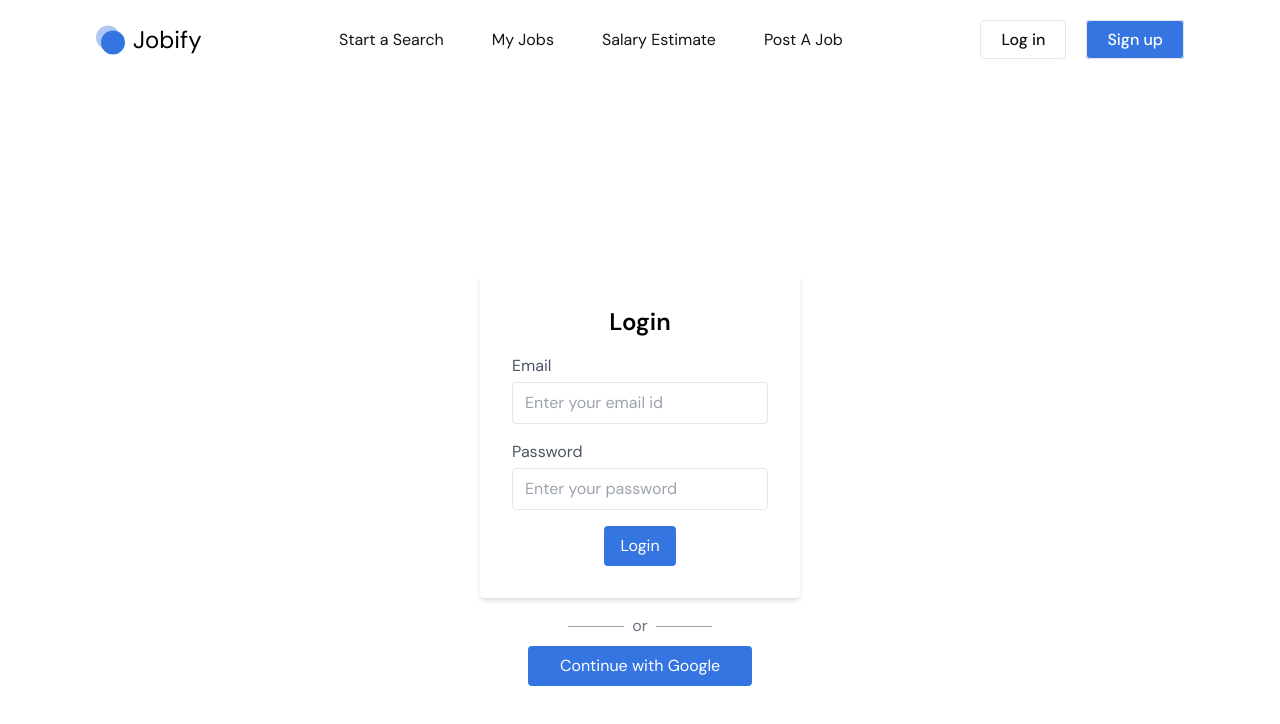
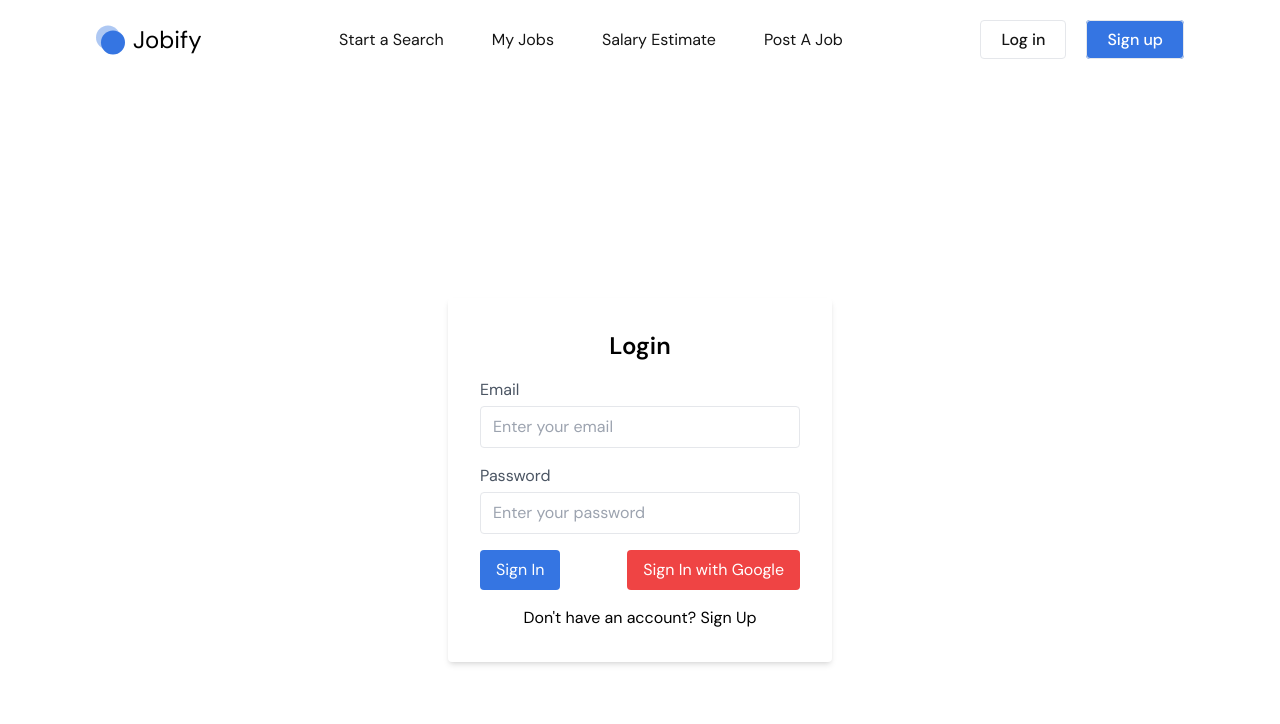
Before and after one commit to ashwinikrishnajirao/Jobify, a React (Vite) app in the folder job-portal-client/: page /login in a window 1280 px wide. Shown: the top 724 px of the page. Built offline with nearby package versions, Linux system fonts and the light colour scheme.

Commit message:
LOGIN setup

```diff
--- a/job-portal-client/src/Components/Login.jsx
+++ b/job-portal-client/src/Components/Login.jsx
@@ -1,50 +1,43 @@
-import React, {useState} from "react";
-import { GoogleAuthProvider, signInWithPopup } from "firebase/auth";
-import app from "../firebase/firebase.config";
+import React, { useState } from 'react';
+import { Link, useNavigate } from 'react-router-dom';
+import { signInWithEmailAndPassword, signInWithPopup, GoogleAuthProvider } from 'firebase/auth';
+import app from '../firebase/firebase.config';
 import { getAuth } from "firebase/auth";
-import { createUserWithEmailAndPassword } from "firebase/auth";
 
 const Login = () => {
-  const [email, setEmail] = useState("");
-  const [password, setPassword] = useState("");
+    const [email, setEmail] = useState('');
+    const [password, setPassword] = useState('');
+    const [errorMessage, setErrorMessage] = useState('');
+    const [isSigningIn, setIsSigningIn] = useState(false);
+    const auth = getAuth(app);
+    const navigate = useNavigate(); // Use navigate hook
 
-  const validCredentials = {
-    'ashwinikrishnajirao@gmail.com': 'password1',
-    'ashwinikrishnajirao2@gmail.com': 'password2',
-    'ananyabhat@gmail.com': 'password3'
-  };
-
-  const handleSubmit = (e) => {
-    // e.preventDefault();
-    if (validCredentials.hasOwnProperty(email) && validCredentials[email] === password) {
-      alert(`Welcome ${email}!`);
-    } else {
-      alert("Invalid username or password");
+    const handleSignInWithEmailAndPassword = async (e) => {
+        e.preventDefault();
+        try {
+            setIsSigningIn(true);
+            await signInWithEmailAndPassword(auth, email, password);
+            navigate('/'); // Redirect to home page after successful login
+        } catch (error) {
+            setErrorMessage(error.message);
+            setIsSigningIn(false);
         }
     };
 
-  const handleLogin = () => {
-    signInWithPopup(auth, googleProvider)
-      .then((result) => {
-        const user = result.user;
-        console.log(user);
-      })
-      .catch((error) => {
-        const errorMessage = error.message;
-        // The email of the user's account used.
-        const email = error.customData.email;
-        // The AuthCredential type that was used.
-        const credential = GoogleAuthProvider.credentialFromError(error);
-        // ...
-      });
+    const handleSignInWithGoogle = async () => {
+        try {
+            const provider = new GoogleAuthProvider();
+            await signInWithPopup(auth, provider);
+            navigate('/'); // Redirect to home page after successful login
+        } catch (error) {
+            setErrorMessage(error.message);
+        }
     };
 
     return (
-    <div className="h-screen flex items-center justify-center flex-col">
-      <form
-        onSubmit={handleSubmit}
-        className="bg-white p-8 rounded shadow-md w-80"
-      >
+        <div>
+            <main className="w-full h-screen flex justify-center items-center">
+                <form onSubmit={handleSignInWithEmailAndPassword} className="bg-white p-8 rounded shadow-md w-96">
                     <h2 className="text-2xl font-semibold mb-4 text-center">Login</h2>
                     <div className="mb-4">
                         <label htmlFor="email" className="block mb-1 text-gray-600">
@@ -54,10 +47,10 @@ const Login = () => {
                             type="email"
                             name="email"
                             id="email"
-            placeholder="Enter your email id"
-            className="w-full border rounded py-2 px-3 text-gray-900 placeholder-gray-400 focus:outline-none focus:ring focus:ring-indigo-600"
+                            placeholder="Enter your email"
                             value={email}
                             onChange={(e) => setEmail(e.target.value)}
+                            className="w-full border rounded py-2 px-3 text-gray-900 placeholder-gray-400 focus:outline-none focus:ring focus:ring-indigo-600"
                         />
                     </div>
                     <div className="mb-4">
@@ -69,34 +62,25 @@ const Login = () => {
                             name="password"
                             id="password"
                             placeholder="Enter your password"
-            className="w-full border rounded py-2 px-3 text-gray-900 placeholder-gray-400 focus:outline-none focus:ring focus:ring-indigo-600"
                             value={password}
                             onChange={(e) => setPassword(e.target.value)}
+                            className="w-full border rounded py-2 px-3 text-gray-900 placeholder-gray-400 focus:outline-none focus:ring focus:ring-indigo-600"
                         />
                     </div>
-        <div className="flex justify-center">
-          <button
-            type="submit"
-            className="bg-blue text-white py-2 px-4 rounded hover:bg-blue-600"
-          >
-            Login
+                    {errorMessage && <div className="text-red-500 text-sm mb-4">{errorMessage}</div>}
+                    <div className="flex justify-between items-center">
+                        <button type="submit" className="bg-blue text-white py-2 px-4 rounded hover:bg-blue-600" >
+                            {isSigningIn ? 'Signing In...' : 'Sign In'}
+                        </button>
+                        <button type="button" onClick={handleSignInWithGoogle} className="bg-red-500 text-white py-2 px-4 rounded hover:bg-red-600">
+                            Sign In with Google
                         </button>
                     </div>
+                    <div className="text-center mt-4">
+                        Don't have an account? <Link to="/signup" className="text-blue-500 hover:underline">Sign Up</Link>
+                    </div>
                 </form>
-
-      <div className="mt-4">
-        <div className="flex items-center justify-center mb-2">
-          <div className="border-b border-gray-400 w-1/4"></div>
-          <div className="mx-2 text-gray-500">or</div>
-          <div className="border-b border-gray-400 w-1/4"></div>
-        </div>
-        <button
-          className="bg-blue px-8 py-2 text-white rounded hover:bg-blue-600"
-          onClick={handleLogin}
-        >
-          Continue with Google
-        </button>
-      </div>
+            </main>
         </div>
     );
 };
```
Lines whose indentation alone changed are shown as unchanged.
